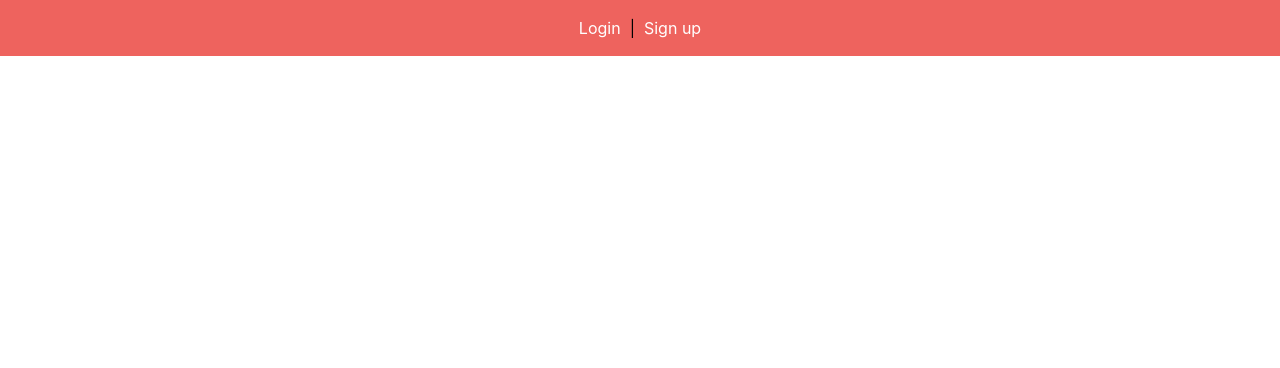
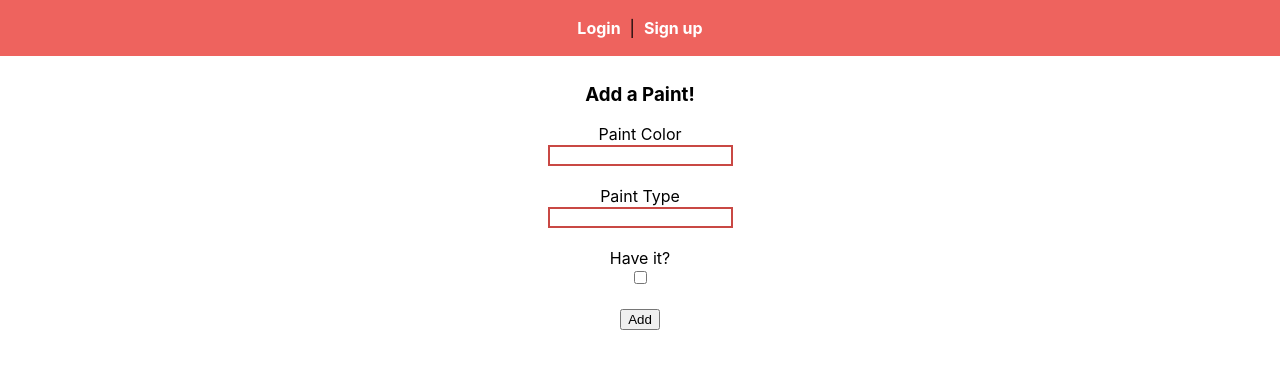
Before and after one commit to NobodysLackey/battlebrush, a React (Create React App) app: page /addpaint in a window 1280 px wide. Shown: the top 368 px of the page. Built offline with nearby package versions, Linux system fonts and the light colour scheme; no server answers.

Commit message:
add create functionality

```diff
--- a/routes/api/paints.js
+++ b/routes/api/paints.js
@@ -4,12 +4,12 @@ const paintsCtrl = require('../../controllers/paints');
 
 /*------------------------------ Public Routes ------------------------------*/
 
+router.use(require('../../config/auth'));
 router.get('/', checkAuth, paintsCtrl.index);
 
 /*----------------------------- Protected Routes ----------------------------*/
 
 // Process the token for only the routes below
-router.use(require('../../config/auth'));
 router.post('/', checkAuth, paintsCtrl.create);
 
 /*----------------------------- Helper Functions ----------------------------*/
--- a/src/components/AddPaint/AddPaint.css
+++ b/src/components/AddPaint/AddPaint.css
@@ -0,0 +1,9 @@
+.form {
+    text-align: center;
+}
+
+.input-field {
+    border: solid;
+    border-color: rgb(201, 72, 68);
+    border-width: .25vmin;
+}
--- a/src/components/AddPaint/AddPaint.jsx
+++ b/src/components/AddPaint/AddPaint.jsx
@@ -4,32 +4,58 @@ import './AddPaint.css';
 class AddPaint extends Component {
     state = {
         formData: {
+            colorName: '',
+            paintType: '',
+            isOwned: false
+        }
+    }
 
-        }
+    handleChange = e => {
+        if(e.target.name === 'isOwned'){
+            e.target.value = !this.state.formData.isOwned
+        }this.setState({
+            formData: {...this.state.formData, [e.target.name]:e.target.value}
+        })
+    }
+
+    handleSubmit = e => {
+        e.preventDefault()
+        this.props.handleAddPaint(this.state.formData)
     }
 
     render() {
         return (
-            <form>
+            <form
+                className="form"
+                onSubmit={this.handleSubmit}
+            >
                 <span>Paint Color</span>
                 <br></br>
                 <input
+                    className="input-field"
                     type="text"
-                    name=""
+                    name="colorName"
+                    value={this.state.formData.colorName}
+                    onChange={this.handleChange}
                 />
                 <br></br><br></br>
                 <span>Paint Type</span>
                 <br></br>
                 <input
+                    className="input-field"
                     type="text"
-                    name=""
+                    name="paintType"
+                    value={this.state.formData.paintType}
+                    onChange={this.handleChange}
                 />
                 <br></br><br></br>
                 <span>Have it?</span>
                 <br></br>
                 <input
                     type="checkbox"
-                    name=""
+                    name="isOwned"
+                    value={this.state.formData.isOwned}
+                    onChange={this.handleChange}
                 />
                 <br></br><br></br>
                 <input
--- a/src/components/NavBar/NavBar.css
+++ b/src/components/NavBar/NavBar.css
@@ -5,12 +5,13 @@
   height: 7vmin;
   width: 200vmin;
   background-color: rgb(238,99,94);
-  margin: 0 0 3vmin 0;
+  margin: 0 0 1vmin 0;
 }
 
 .NavBar-link {
   text-decoration: none;
   color: white;
+  font-weight: bold;
 }
 
 .NavBar-link:hover {
--- a/src/pages/AddPaintPage/AddPaintPage.jsx
+++ b/src/pages/AddPaintPage/AddPaintPage.jsx
@@ -0,0 +1,15 @@
+import React from 'react';
+import AddPaint from '../../components/AddPaint/AddPaint';
+
+const AddPaintPage = (props) => {
+  return (
+    <React.Fragment>
+        <h3>Add a Paint!</h3>
+        <AddPaint
+          handleAddPaint={props.handleAddPaint}
+        />
+    </React.Fragment>
+  );
+};
+
+export default AddPaintPage;
--- a/src/pages/App/App.js
+++ b/src/pages/App/App.js
@@ -5,14 +5,14 @@ import SignupPage from '../SignupPage/SignupPage';
 import LoginPage from '../LoginPage/LoginPage';
 import ProfilePage from '../ProfilePage/ProfilePage';
 import PaintListPage from '../PaintListPage/PaintListPage';
-import * as paintListAPI from '../../services/paint-api';
+import AddPaintPage from '../AddPaintPage/AddPaintPage';
+import * as paintAPI from '../../services/paint-api';
 import * as userAPI from '../../services/user-api';
 import NavBar from '../../components/NavBar/NavBar';
 
 class App extends Component {
   state = {
-    user: userAPI.getUser(),
-    paintLists: null
+    user: userAPI.getUser()
   };
 
   handleLogout = () => {
@@ -25,9 +25,18 @@ class App extends Component {
   };
 
   async componentDidMount() {
-    const paintLists = await paintListAPI.index();
-    this.setState({ paintLists });
+    const paint = await paintAPI.index();
+    const user = this.state.user
+    user.paints = paint
+    this.setState({ user });
   };
+
+  handleAddPaint = async (paint) => {
+    const newPaint = await paintAPI.create(paint)
+    this.setState({
+      paints: [...this.state.user.paints, newPaint]
+    })
+  }
 
   render() {
     return (
@@ -53,6 +62,14 @@ class App extends Component {
             <PaintListPage
               history={history}
               handleSignupOrLogin={this.handleSignupOrLogin}
+              paints={this.state.user.paints}
+            />
+          }/>
+          <Route exact path='/addpaint' render={({ history }) =>
+            <AddPaintPage
+              history={history}
+              handleSignupOrLogin={this.handleSignupOrLogin}
+              handleAddPaint={this.handleAddPaint}
             />
           }/>
           <Route exact path='/profile' render={() =>
```
Also changed, not shown: controllers/paints.js (+14 -10 lines), models/user.js (+6 -2 lines).
